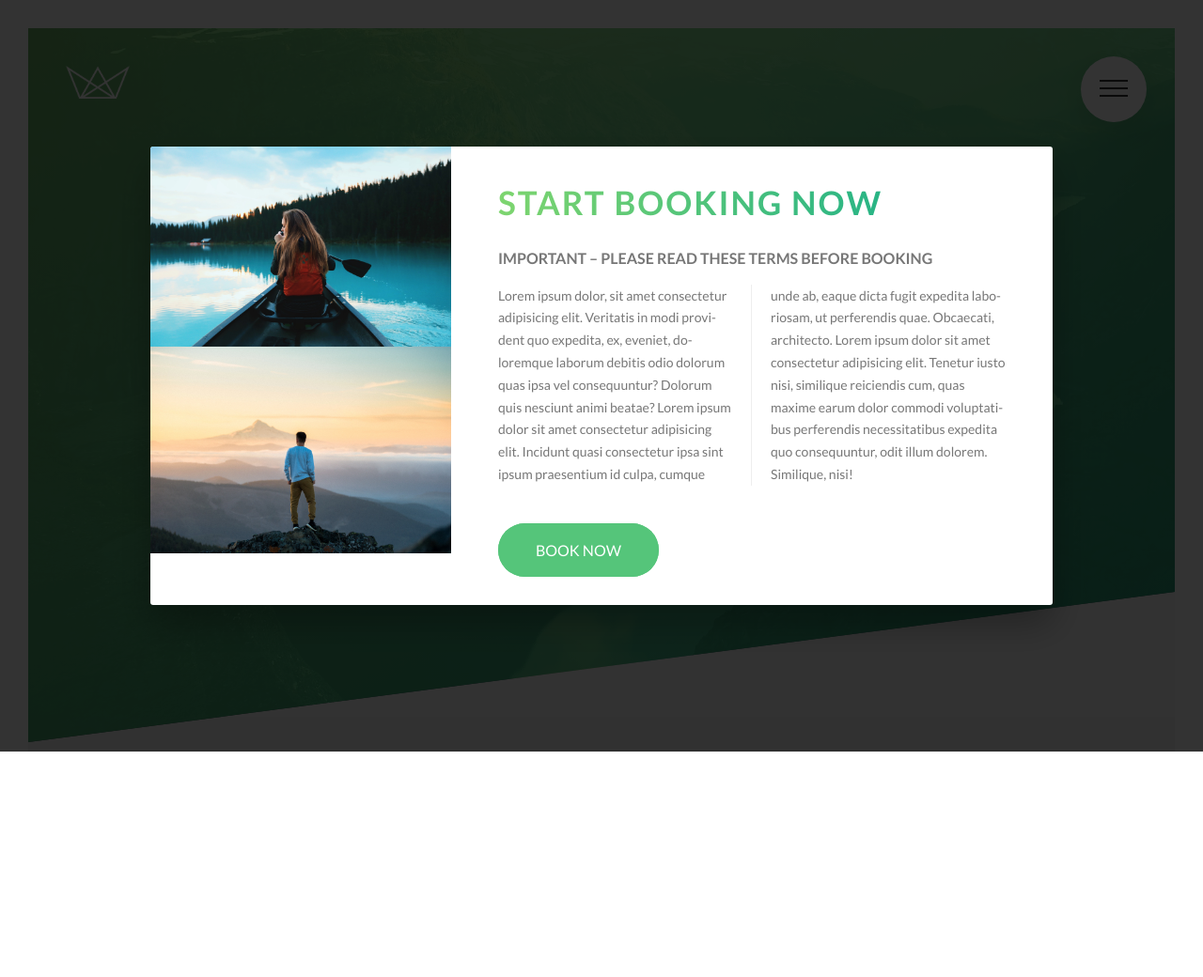
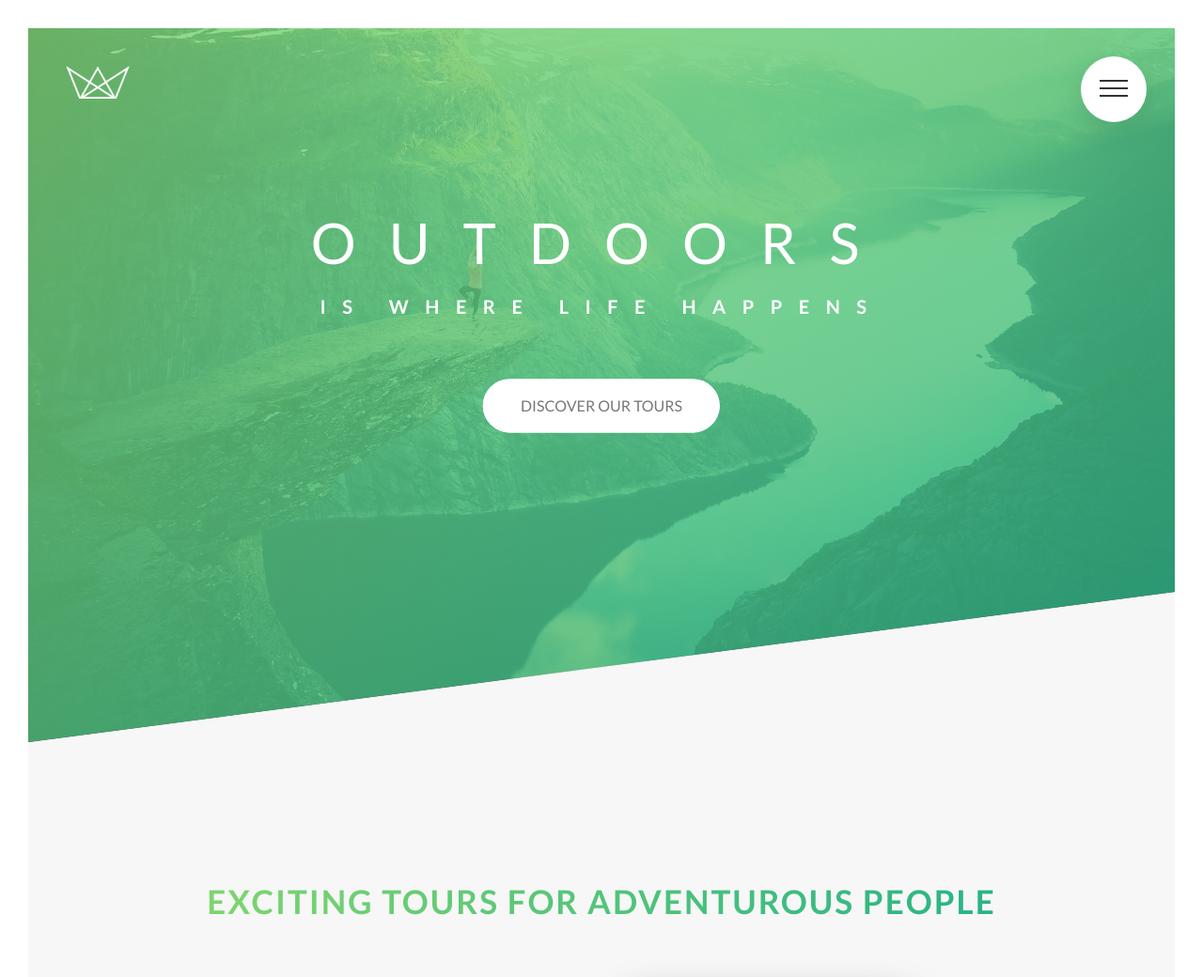
Before and after one commit to ccquach/advanced-css-and-sass-course, a PHP site: page / in a window 1280 px wide. Shown: the top 1040 px of the page at 94% size. Before the commit the page ends 800 px from the top, so only its background shows below. Run offline with PHP 8.4, Linux system fonts and the light colour scheme.

Commit message:
Natours - add popup funtionality

```diff
--- a/Natours/css/style.css
+++ b/Natours/css/style.css
@@ -413,7 +413,10 @@ body {
   top: 0;
   left: 0;
   background-color: rgba(0, 0, 0, 0.8);
-  z-index: 5000; }
+  z-index: 5000;
+  opacity: 0;
+  visibility: hidden;
+  transition: all 0.3s ease-out; }
   .popup__content {
     position: absolute;
     top: 50%;
@@ -424,7 +427,10 @@ body {
     border-radius: 3px;
     box-shadow: 0 2rem 4rem rgba(0, 0, 0, 0.3);
     display: table;
-    overflow: hidden; }
+    overflow: hidden;
+    opacity: 0;
+    transform: translate(-50%, -50%) scale(0.25);
+    transition: all 0.4s ease-out 0.2s; }
   .popup__left {
     width: 33.333333%;
     display: table-cell; }
@@ -432,7 +438,8 @@ body {
     width: 66.666667;
     display: table-cell;
     vertical-align: middle;
-    padding: 3rem 5rem; }
+    padding: 3rem 5rem;
+    position: relative; }
   .popup__img {
     display: block;
     width: 100%; }
@@ -449,6 +456,24 @@ body {
     -moz-hyphens: auto;
     -webkit-hyphens: auto;
     hyphens: auto; }
+  .popup:target {
+    opacity: 1;
+    visibility: visible; }
+  .popup:target .popup__content {
+    opacity: 1;
+    transform: translate(-50%, -50%) scale(1); }
+  .popup__close:link, .popup__close:visited {
+    color: #777;
+    text-decoration: none;
+    position: absolute;
+    top: 2.5rem;
+    right: 2.5rem;
+    font-size: 3rem;
+    display: inline-block;
+    transition: all 0.2s ease-out;
+    line-height: 1; }
+  .popup__close:hover {
+    color: #55c57a; }
 
 .story {
   width: 75%;
--- a/Natours/index.html
+++ b/Natours/index.html
@@ -57,7 +57,7 @@
         <span class="heading-primary--main">Outdoors</span>
         <span class="heading-primary--sub">is where life happens</span>
       </h1>
-      <a href="#" class="btn btn--white btn--animated">Discover our tours</a>
+      <a href="#section-tours" class="btn btn--white btn--animated">Discover our tours</a>
     </div>
   </header>
 
@@ -129,7 +129,7 @@
       </div>
     </section>
 
-    <section class="section-tours">
+    <section class="section-tours" id="section-tours">
       <div class="u-center-text u-margin-bottom-big">
         <h2 class="heading-secondary">
           Most popular tours
@@ -163,7 +163,7 @@
                   <p class="card__price-only">Only</p>
                   <p class="card__price-value">$297</p>
                 </div>
-                <a href="#" class="btn btn--white">Book now!</a>
+                <a href="#popup" class="btn btn--white">Book now!</a>
               </div>
             </div>
           </div>
@@ -195,7 +195,7 @@
                   <p class="card__price-only">Only</p>
                   <p class="card__price-value">$497</p>
                 </div>
-                <a href="#" class="btn btn--white">Book now!</a>
+                <a href="#popup" class="btn btn--white">Book now!</a>
               </div>
             </div>
           </div>
@@ -227,7 +227,7 @@
                   <p class="card__price-only">Only</p>
                   <p class="card__price-value">$897</p>
                 </div>
-                <a href="#" class="btn btn--white">Book now!</a>
+                <a href="#popup" class="btn btn--white">Book now!</a>
               </div>
             </div>
           </div>
@@ -369,13 +369,14 @@
     </div>
   </footer>
 
-  <div class="popup">
+  <div class="popup" id="popup">
     <div class="popup__content">
       <div class="popup__left">
         <img src="./img/nat-8.jpg" alt="Tour photo" class="popup__img">
         <img src="./img/nat-9.jpg" alt="Tour photo" class="popup__img">
       </div>
       <div class="popup__right">
+        <a href="#section-tours" class="popup__close">&times;</a>
         <h2 class="heading-secondary u-margin-bottom-small">Start booking now</h2>
         <h3 class="heading-tertiary u-margin-bottom-small">Important &ndash; Please read these terms before booking</h3>
         <p class="popup__text">
--- a/Natours/sass/components/_popup.scss
+++ b/Natours/sass/components/_popup.scss
@@ -6,6 +6,9 @@
   left: 0;
   background-color: rgba($color-black, 0.8);
   z-index: 5000;
+  opacity: 0;
+  visibility: hidden;
+  transition: all 0.3s ease-out;
 
   &__content {
     @include center-horizontal-vertical;
@@ -15,6 +18,9 @@
     box-shadow: $box-shadow-medium-far;
     display: table;
     overflow: hidden;
+    opacity: 0;
+    transform: translate(-50%, -50%) scale(0.25);
+    transition: all 0.4s ease-out 0.2s;
   }
 
   &__left {
@@ -27,6 +33,7 @@
     display: table-cell;
     vertical-align: middle;
     padding: 3rem 5rem;
+    position: relative;
   }
 
   &__img {
@@ -50,4 +57,32 @@
     -webkit-hyphens: auto;
     hyphens: auto;
   }
+
+  &:target {
+    opacity: 1;
+    visibility: visible;
+  }
+
+  &:target &__content {
+    opacity: 1;
+    transform: translate(-50%, -50%) scale(1);
+  }
+
+  &__close {
+    &:link,
+    &:visited {
+      color: $color-grey-dark-1;
+      text-decoration: none;
+      position: absolute;
+      top: 2.5rem;
+      right: 2.5rem;
+      font-size: 3rem;
+      display: inline-block;
+      transition: all 0.2s ease-out;
+      line-height: 1;
+    }
+    &:hover {
+      color: $color-primary;
+    }
+  }
 }
```
